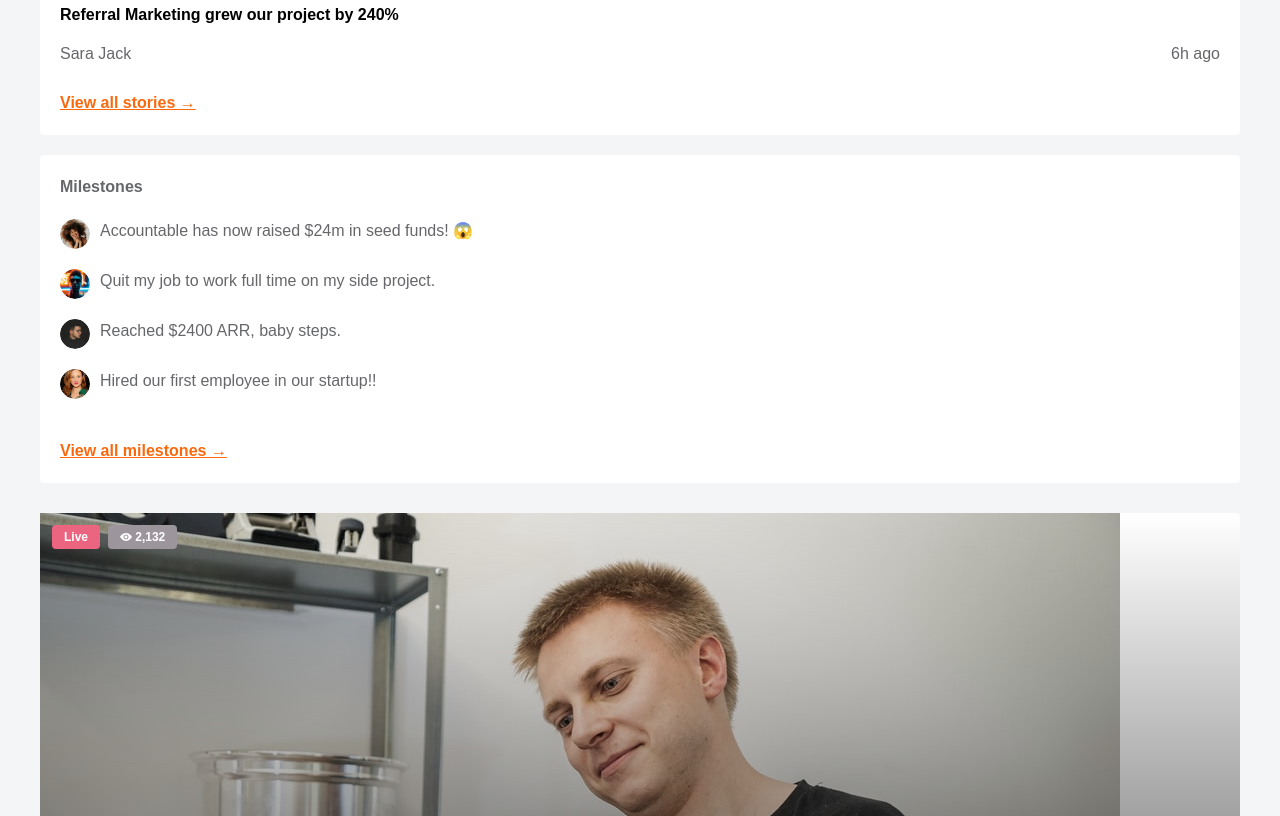
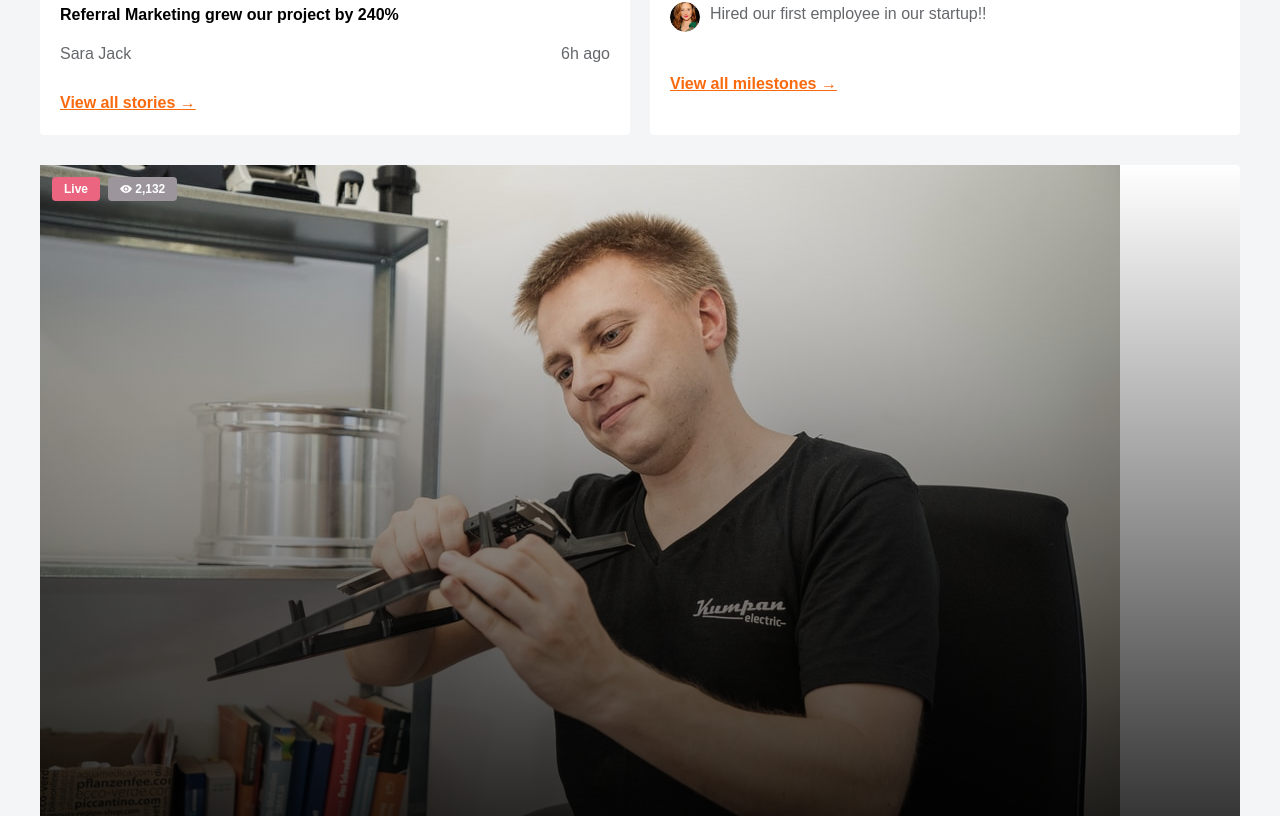
Before and after one commit to Alysander/accountable-demo-page, a React (Create React App) app: page / in a window 1280 px wide. Shown: the part 1284-2100 px from the top of the page. Built offline with nearby package versions, Linux system fonts and the light colour scheme.

Commit message:
Remove all base-container to fix spacing!

```diff
--- a/src/App.tsx
+++ b/src/App.tsx
@@ -10,11 +10,15 @@ function App() {
 
     <div className="pb-8">
       <Header />
-      <div className="grid grid-cols-1 gap-4 md:px-8">
-        <ArticleList />
+      <div className="grid grid-cols-1 gap-4 md:px-8 md:grid-cols-2">
+        <div className="md:col-span-2">
+          <ArticleList />
+        </div>
         <TrendingPostList />
         <MilestoneList />
-        <Livestream />
+        <div className="md:col-span-2">
+          <Livestream />
+        </div>
       </div>
     </div>
   );
--- a/src/components/Header.tsx
+++ b/src/components/Header.tsx
@@ -3,7 +3,7 @@ import logo from "../assets/Logo.svg"
 
 const Header = () => (
     <header className="px-4 py-4 mb-8 bg-white md:px-8">
-        <div className="container  mx-auto flex justify-between">
+        <div className="mx-auto flex justify-between">
 
             <img src={logo} alt="Logo" />
             <img src={hamburger} alt="Menu" />
--- a/src/index.css
+++ b/src/index.css
@@ -14,7 +14,7 @@ body {
     @apply bg-gray-lightest;
   }
   .base-container {
-    @apply bg-white container rounded mx-auto;
+    @apply bg-white rounded;
   }
   h2 {
     @apply font-bold text-gray;
```
